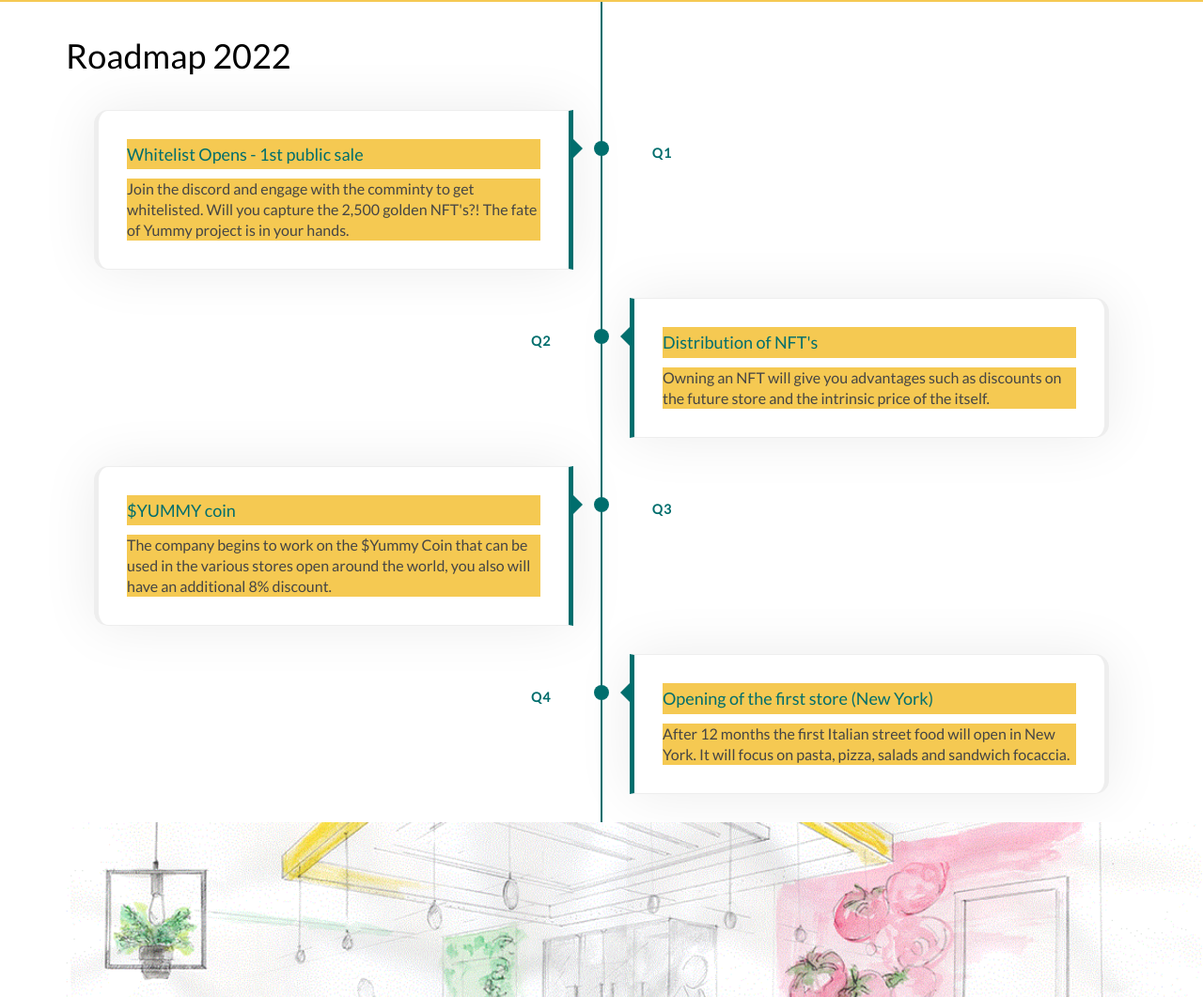
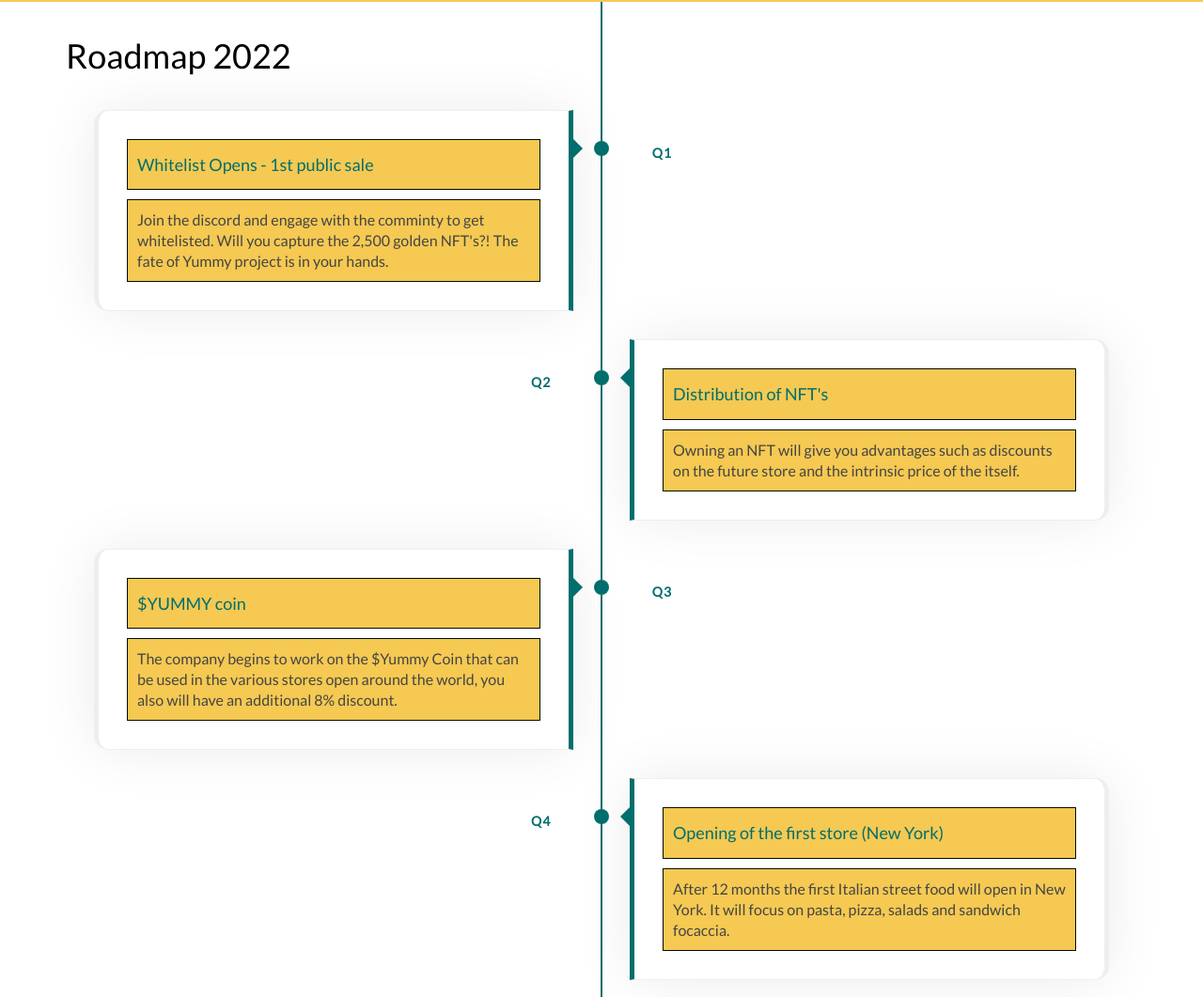
Before and after one commit to Yugi666/Mynewwebsite, a plain HTML site: page index.html in a window 1280 px wide. Shown: the part 1125-2186 px from the top of the page at 94% size. Drawn offline with nearby package versions, Linux system fonts and the light colour scheme.

Commit message:
Update style.css

```diff
--- a/style.css
+++ b/style.css
@@ -82,6 +82,8 @@ body {
 
 .box {
   background-color: rgb(245, 201, 82);
+  padding: 10px ;
+  border: 1px solid rgb(1, 12, 1) ;
 }
 
 .container.right::before {
```
